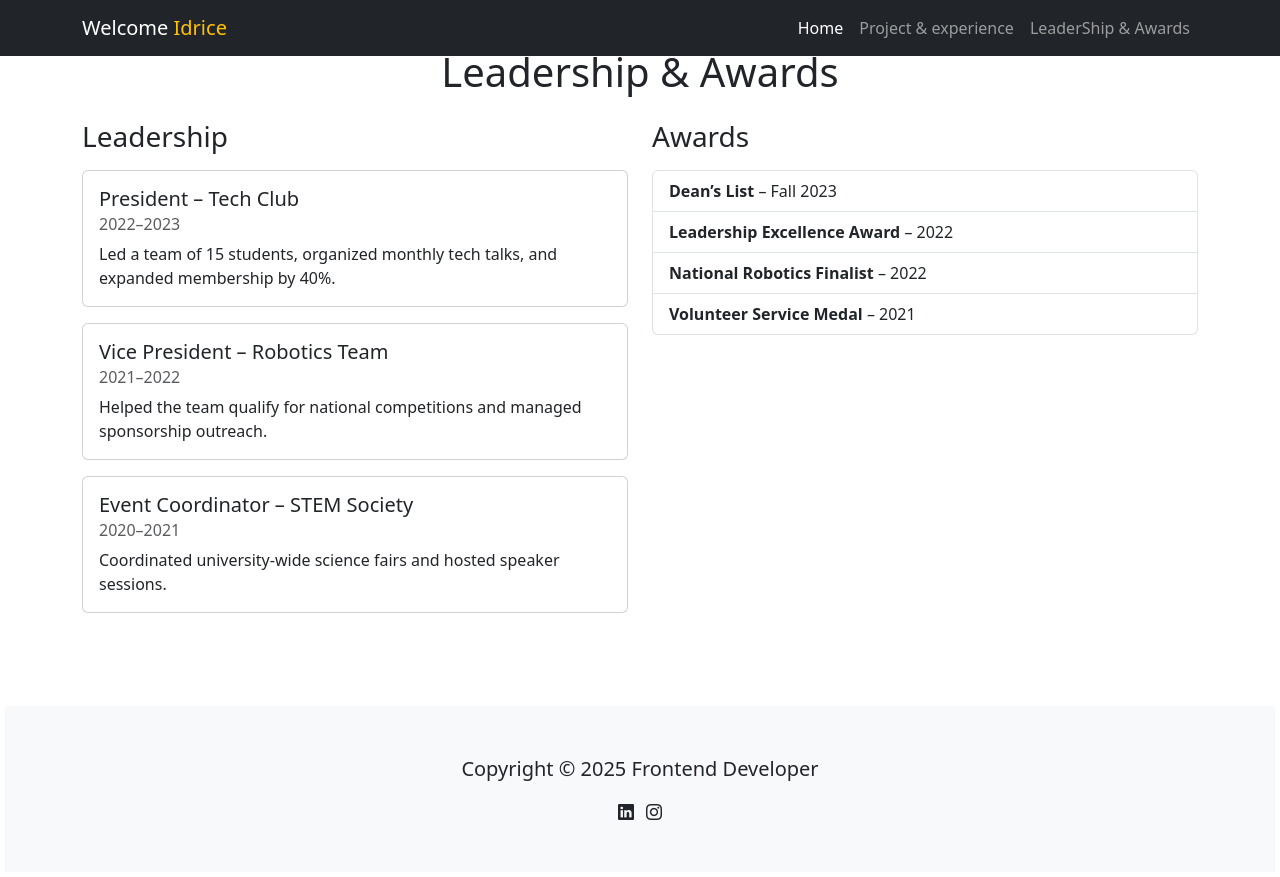
After one commit to Junior-idrice/MonProjectPortfolio, a Django app: page /awards in a window 1280 px wide. The commit adds this page. Run offline with Django 5.2, Linux system fonts and the light colour scheme.

Commit message:
awards section

```diff
--- /dev/null
+++ b/folio/templates/folio/awards.html
@@ -0,0 +1,59 @@
+{%extends 'folio/layout.html'%}
+{%load static%}
+
+{%block content%}
+  <div class="container py-5">
+    <h1 class="mb-4 text-center">Leadership & Awards</h1>
+
+    <div class="row">
+      <!-- Leadership Section -->
+      <div class="col-lg-6 mb-4">
+        <h3 class="mb-3">Leadership</h3>
+
+        <div class="card mb-3">
+          <div class="card-body">
+            <h5 class="card-title">President – Tech Club</h5>
+            <h6 class="card-subtitle text-muted mb-2">2022–2023</h6>
+            <p class="card-text">Led a team of 15 students, organized monthly tech talks, and expanded membership by 40%.</p>
+          </div>
+        </div>
+         <div class="card mb-3">
+          <div class="card-body">
+            <h5 class="card-title">Vice President – Robotics Team</h5>
+            <h6 class="card-subtitle text-muted mb-2">2021–2022</h6>
+            <p class="card-text">Helped the team qualify for national competitions and managed sponsorship outreach.</p>
+          </div>
+        </div>
+
+        <div class="card mb-3">
+          <div class="card-body">
+            <h5 class="card-title">Event Coordinator – STEM Society</h5>
+            <h6 class="card-subtitle text-muted mb-2">2020–2021</h6>
+            <p class="card-text">Coordinated university-wide science fairs and hosted speaker sessions.</p>
+          </div>
+        </div>
+      </div>
+
+      <!-- Awards Section -->
+      <div class="col-lg-6 mb-4">
+        <h3 class="mb-3">Awards</h3>
+
+        <ul class="list-group">
+          <li class="list-group-item">
+            <strong>Dean’s List</strong> – Fall 2023
+          </li>
+           <li class="list-group-item">
+            <strong>Leadership Excellence Award</strong> – 2022
+          </li>
+          <li class="list-group-item">
+            <strong>National Robotics Finalist</strong> – 2022
+          </li>
+          <li class="list-group-item">
+            <strong>Volunteer Service Medal</strong> – 2021
+          </li>
+        </ul>
+      </div>
+    </div>
+  </div>
+
+{%endblock%}
--- a/folio/templates/folio/layout.html
+++ b/folio/templates/folio/layout.html
@@ -39,7 +39,7 @@
                     <a class="nav-link" href="{%url 'experience'%}">Project & experience</a>
                     </li>
                     <li class="nav-item">
-                    <a class="nav-link" href="#">LeaderShip & Awards</a>
+                    <a class="nav-link" href="{%url 'awards'%}">LeaderShip & Awards</a>
                     </li>
                 </ul>
                 </div>
--- a/folio/urls.py
+++ b/folio/urls.py
@@ -7,5 +7,5 @@ urlpatterns =[
     path('', views.index, name='index'),
     path('layout',views.layout, name='layout'),
     path('experience', views.experience, name='experience'),
-    path('projects', views.projects, name='projects')
+    path('awards', views.awards, name='awards')
 ]+static(settings.MEDIA_URL, document_root =settings.MEDIA_ROOT)
--- a/folio/views.py
+++ b/folio/views.py
@@ -20,5 +20,5 @@ def layout(request):
 def experience(request):
     return render(request, 'folio/experience.html')
 
-def projects(request):
-    return render(request, 'folio/projects.html')
+def awards(request):
+    return render(request, 'folio/awards.html')
```
